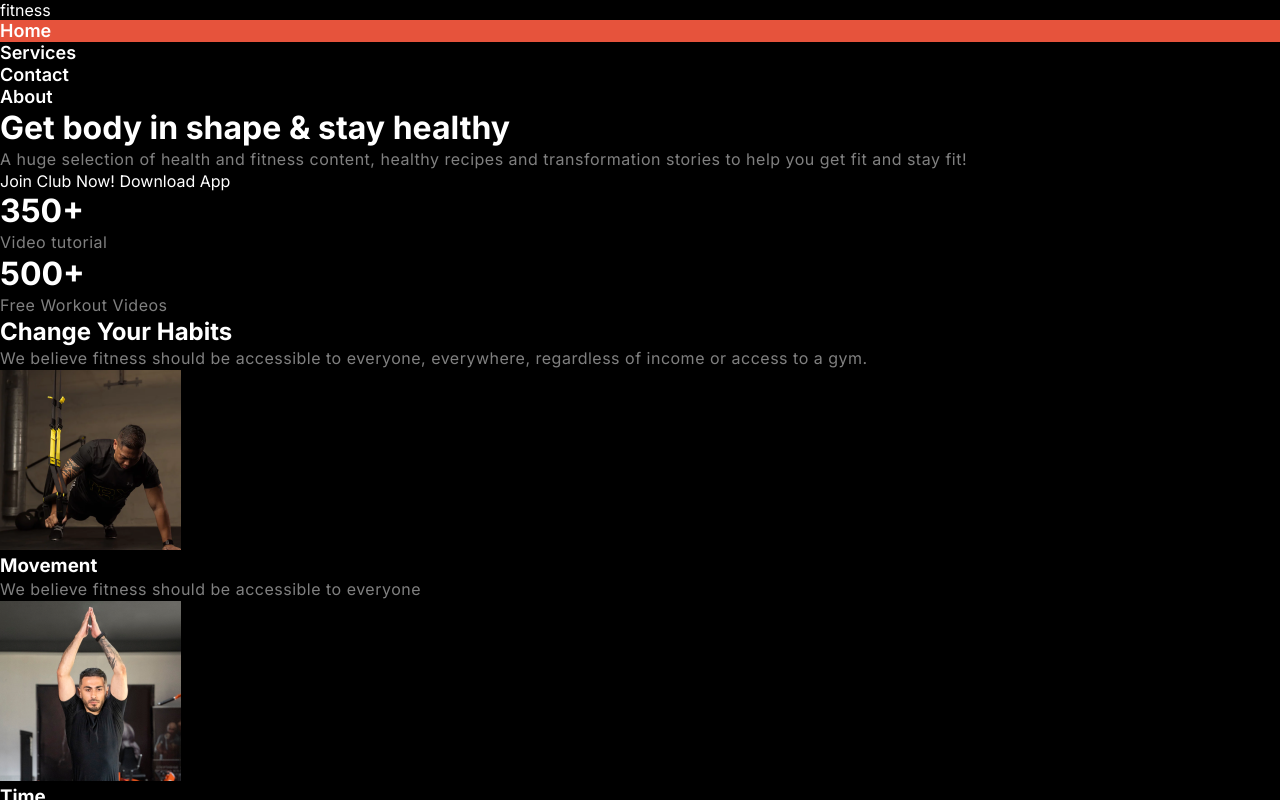
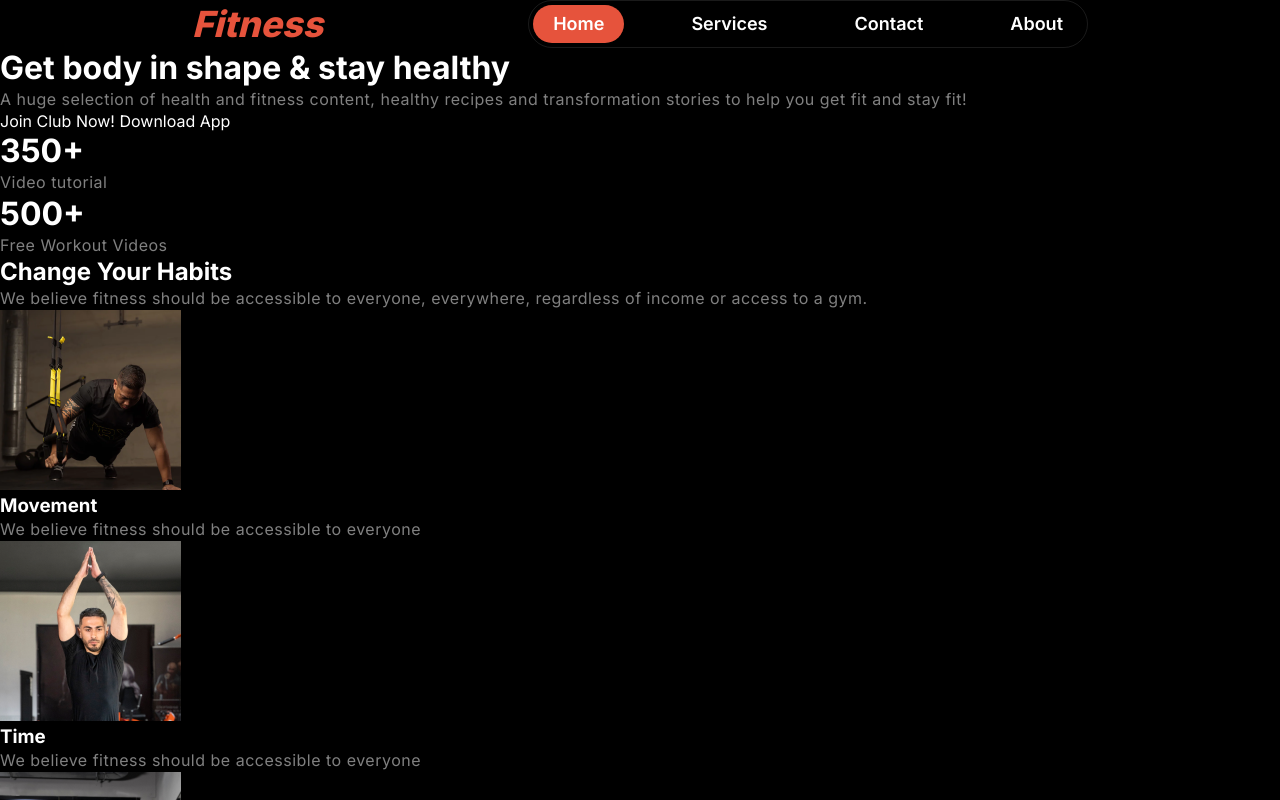
Before and after one commit to Dev-Mahamudul/fitness-landing-page-responsive, a plain HTML site: page index.html in a window 1280 px wide. Shown: the top 800 px of the page. Drawn offline with Linux system fonts and the light colour scheme.

Commit message:
add nav css

```diff
--- a/style/style.css
+++ b/style/style.css
@@ -53,3 +53,44 @@ footer > span,
    letter-spacing: 0.5px;
 }
 /* global style end  */
+
+/* nav field start */
+nav{
+    height: 15%;
+    display: flex;
+    flex-direction: column;
+    justify-content: center;
+    align-items: center;
+ }
+ .main-nav{
+    width: 70%;
+    display: flex;
+    flex-direction: row;
+    justify-content: space-between;
+    align-items: center;
+ }
+ .logo {
+    color: rgb(230, 83, 60);
+    font-size: 36px;
+    font-weight: 800;
+    font-style: italic;
+    text-transform: capitalize;
+ }
+ .menu-bar > ul {
+    display: flex;
+    gap: 47px;
+    padding: 4px;
+    box-sizing: border-box;
+    border: 1px solid rgba(255, 255, 255, 0.1);
+    border-radius: 39px;
+ }
+ .menu-bar > ul > li {
+    border-radius: 46px;
+
+    padding: 8px 20px;
+    text-transform: capitalize;
+ }
+ .menu-bar >ul > li:active{
+    background: rgb(230, 83, 60);
+ }
+ /* nav field end  */
```
